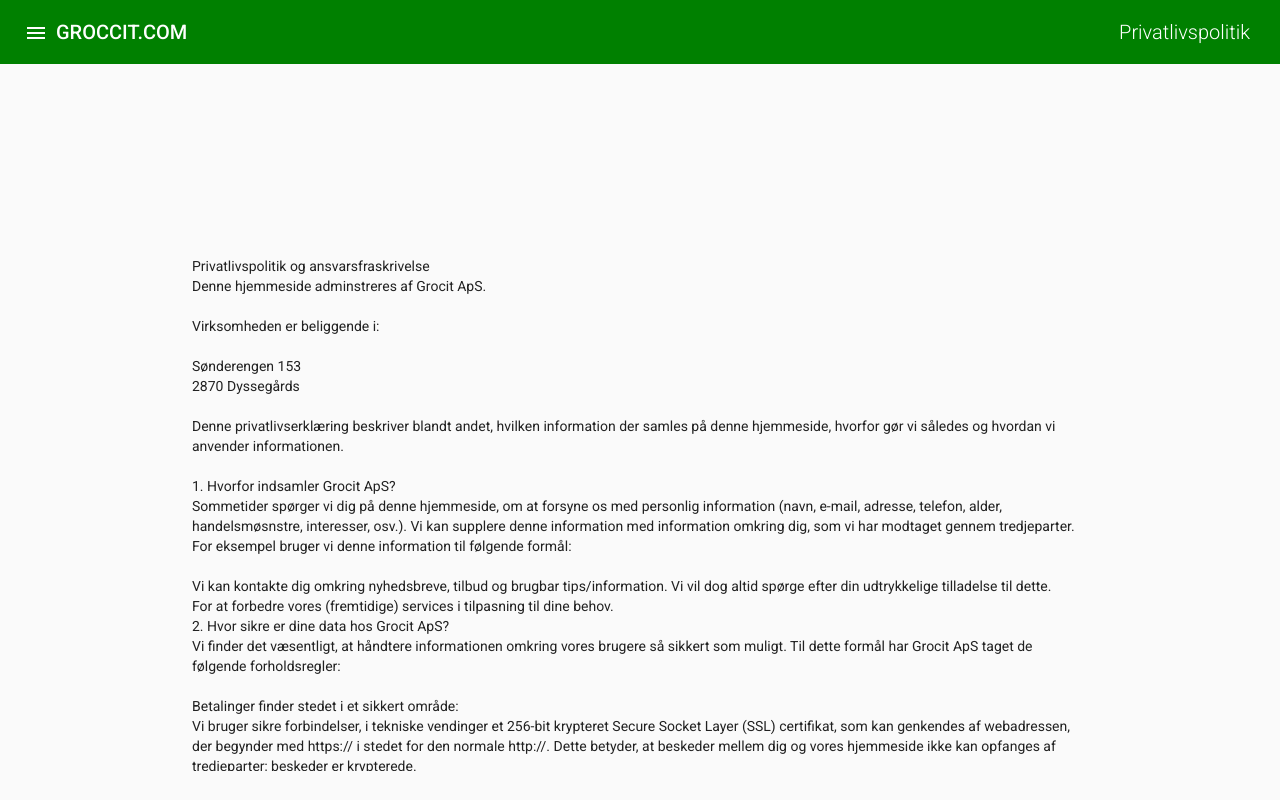
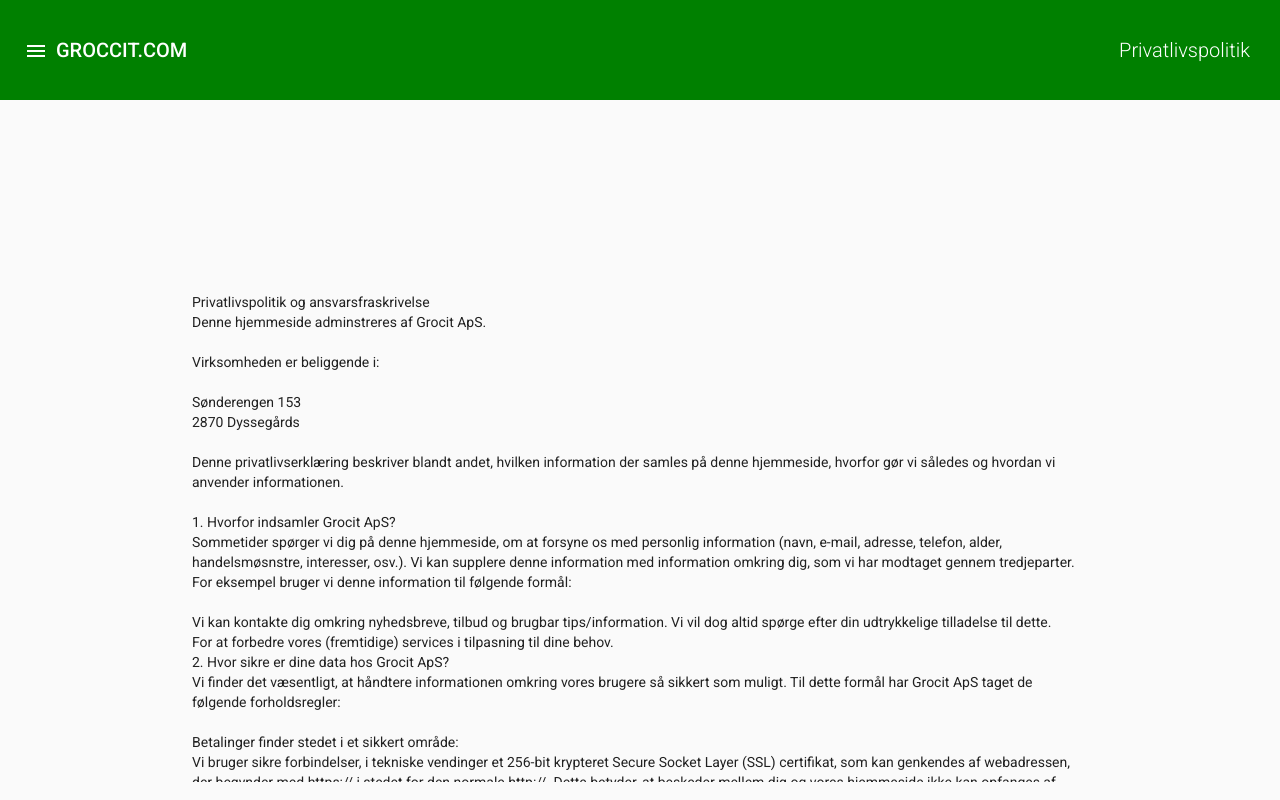
Before and after one commit to thokle/groccit-angular, an Angular app: page /gdpr in a window 1280 px wide. Built offline with nearby package versions, Linux system fonts and the light colour scheme.

Commit message:
correctet style

```diff
--- a/src/app/app.component.scss
+++ b/src/app/app.component.scss
@@ -2,6 +2,10 @@
   background: green;
 }
 
+
+.mat-toolbar-row, .mat-toolbar-single-row {
+  height: 100px;
+}
 .example-container {
   display: flex;
   flex-direction: column;
```
